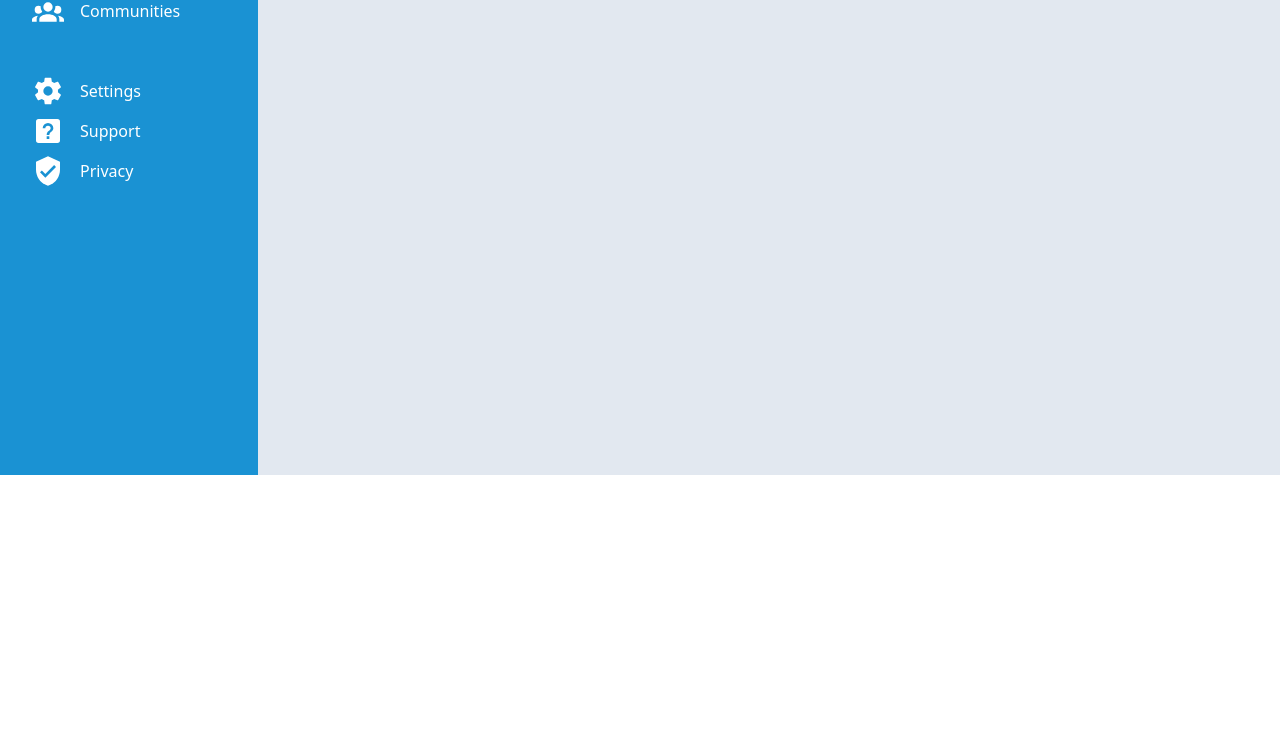
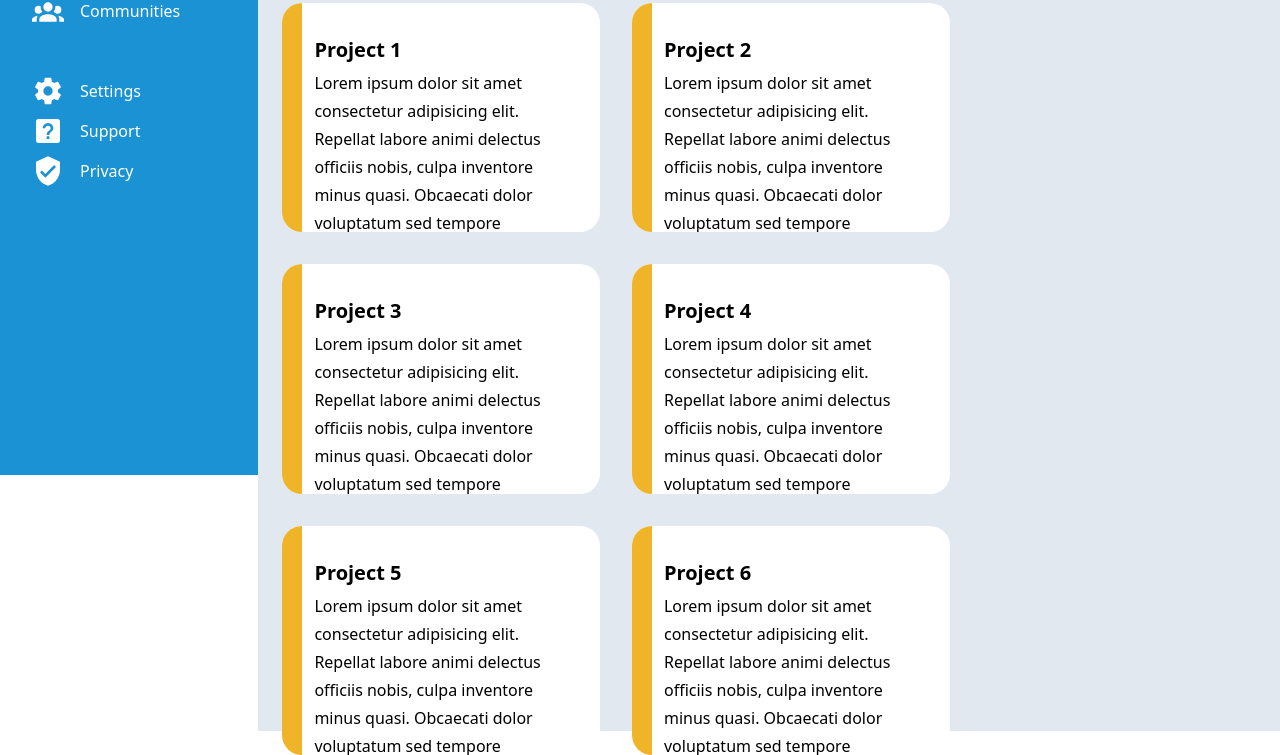
Before and after one commit to benedictfoo/DashboardProject, a website: page index.html in a window 1280 px wide. Shown: the part 325-1080 px from the top of the page. Before the commit the page ends 800 px from the top, so only its background shows below. Drawn offline with nearby package versions, Linux system fonts and the light colour scheme.

Commit message:
Fix dashboard shrinking. and main overflow

```diff
--- a/css/style.css
+++ b/css/style.css
@@ -58,6 +58,7 @@ body {
 
 /* Nav */
 nav {
+  flex-shrink: 0;
   display: flex;
   flex-direction: column;
   background-color: var(--accent-color);
@@ -176,4 +177,55 @@ header input {
 main {
   background-color: var(--main-background-color);
   height: 100%;
+  width: 100%;
+  display: grid;
+  grid-template-columns: 7fr 3fr;
+  grid-template-rows: repeat(6, 1fr);
 }
+h2 {
+  font-weight: bold;
+  font-size: var(--fs-medium-2);
+  margin-bottom: 0.75rem;
+}
+/* Projects */
+.projects {
+  height: 100%;
+  grid-column: span 1;
+  grid-row: span 6;
+  padding: var(--container-padding);
+  display: flex;
+  flex-direction: column;
+}
+.projects-content {
+  display: grid;
+  grid-template-columns: repeat(2, 1fr);
+  grid-template-rows: repeat(3, 1fr);
+  height: 100%;
+  gap: 32px;
+}
+.projects article {
+  padding: 32px;
+  background-color: white;
+  border: 0px solid transparent;
+  border-radius: 20px;
+  position: relative;
+  overflow: hidden;
+}
+.projects article::before {
+  position: absolute;
+  content: "";
+  width: 20px;
+  height: 100%;
+  top: 0;
+  left: 0;
+  background-color: #f0b429;
+}
+.projects article h3 {
+  font-size: var(--fs-medium);
+  font-weight: bold;
+  margin-bottom: 0.25rem;
+}
+.projects article p {
+  font-style: var(--fs-regular);
+  line-height: 1.75;
+}
--- a/index.html
+++ b/index.html
@@ -79,15 +79,75 @@
             class="avatar-large"
             src="https://avataaars.io/?avatarStyle=Circle&topType=WinterHat1&accessoriesType=Kurt&hatColor=PastelYellow&facialHairType=Blank&clotheType=ShirtScoopNeck&clotheColor=PastelBlue&eyeType=Close&eyebrowType=Angry&mouthType=Concerned&skinColor=Pale"
           />
-          <p class="name-intro">
+          <h1 class="name-intro">
             <span>Hi there,</span><br /><span>Zepelli(@zepelli)</span>
-          </p>
+          </h1>
           <button class="action ml-auto">New</button>
           <button class="action">Upload</button>
           <button class="action">Share</button>
         </div>
       </header>
-      <main></main>
+      <main>
+        <section class="projects">
+          <h2>Your Projects</h2>
+          <div class="projects-content">
+            <article>
+              <h3>Project 1</h3>
+              <p>
+                Lorem ipsum dolor sit amet consectetur adipisicing elit.
+                Repellat labore animi delectus officiis nobis, culpa inventore
+                minus quasi. Obcaecati dolor voluptatum sed tempore
+                necessitatibus quasi ratione odio minima officia corrupti.
+              </p>
+            </article>
+            <article>
+              <h3>Project 2</h3>
+              <p>
+                Lorem ipsum dolor sit amet consectetur adipisicing elit.
+                Repellat labore animi delectus officiis nobis, culpa inventore
+                minus quasi. Obcaecati dolor voluptatum sed tempore
+                necessitatibus quasi ratione odio minima officia corrupti.
+              </p>
+            </article>
+            <article>
+              <h3>Project 3</h3>
+              <p>
+                Lorem ipsum dolor sit amet consectetur adipisicing elit.
+                Repellat labore animi delectus officiis nobis, culpa inventore
+                minus quasi. Obcaecati dolor voluptatum sed tempore
+                necessitatibus quasi ratione odio minima officia corrupti.
+              </p>
+            </article>
+            <article>
+              <h3>Project 4</h3>
+              <p>
+                Lorem ipsum dolor sit amet consectetur adipisicing elit.
+                Repellat labore animi delectus officiis nobis, culpa inventore
+                minus quasi. Obcaecati dolor voluptatum sed tempore
+                necessitatibus quasi ratione odio minima officia corrupti.
+              </p>
+            </article>
+            <article>
+              <h3>Project 5</h3>
+              <p>
+                Lorem ipsum dolor sit amet consectetur adipisicing elit.
+                Repellat labore animi delectus officiis nobis, culpa inventore
+                minus quasi. Obcaecati dolor voluptatum sed tempore
+                necessitatibus quasi ratione odio minima officia corrupti.
+              </p>
+            </article>
+            <article>
+              <h3>Project 6</h3>
+              <p>
+                Lorem ipsum dolor sit amet consectetur adipisicing elit.
+                Repellat labore animi delectus officiis nobis, culpa inventore
+                minus quasi. Obcaecati dolor voluptatum sed tempore
+                necessitatibus quasi ratione odio minima officia corrupti.
+              </p>
+            </article>
+          </div>
+        </section>
+      </main>
     </div>
   </body>
 </html>
```
